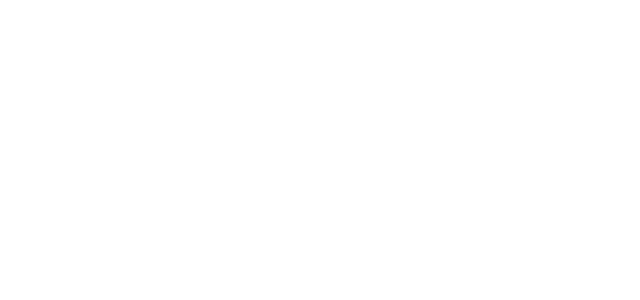
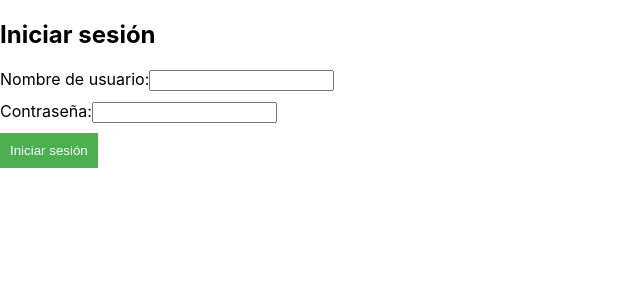
Before and after one commit to joseignacio-ing-agricola/prototipo_qr_pdf_react, a React (Create React App) app: page /login in a window 1280 px wide. Before the commit this address had no page. Shown: the top 300 px of the page, without its empty margins (0-640 px from the left). Built offline with nearby package versions, Linux system fonts and the light colour scheme.

Commit message:
SE agrego el oaut menu login

```diff
--- a/src/AdminPage.js
+++ b/src/AdminPage.js
@@ -1,25 +1,32 @@
-import {  Link } from 'react-router-dom';
+// AdminPage.js
+import React from 'react';
+import { Link, Navigate } from 'react-router-dom';
+import { useAuth } from './AuthContext';
 
 const AdminPage = () => {
+  const { isLoggedIn } = useAuth();
+
+  if (!isLoggedIn) {
+    // Si el usuario no ha iniciado sesión, redirige al componente de inicio de sesión
+    return <Navigate to="/login" />;
+  }
+
   return (
-    <div>
-
-        <nav>
+    <div className="admin-container">
+      <nav className="vertical-menu">
         <ul>
           <li>
             <Link to="/qrcode">Generar QR</Link>
           </li>
           <li>
-              <Link to="/pdf">Ver PDF(Carta)</Link>
+            <Link to="/pdf">Ver PDF (Carta)</Link>
           </li>
           <li>
             <Link to="/adminpage">Ver adminpage</Link>
           </li>
-            <li>
-              <Link to="/SelectPFD">Ver select</Link>
-            </li>
         </ul>
       </nav>
+      {/* ... contenido de AdminPage ... */}
 
     </div>
   );
--- a/src/App.js
+++ b/src/App.js
@@ -8,10 +8,21 @@
 import PDFPage from './PDFPage';
 import AdminPage from './AdminPage';
 import SelectPFD from './SelectPFD';
+import LoginPage from './LoginPage';  // Importa el componente de inicio de sesión
+import { AuthProvider } from './AuthContext';  // Importa el proveedor de contexto de autenticación
 
 const Header = () => (
   <header>
+    <div className="header-content">
+      <img
+        src="/ruta/de/la/imagen.jpg"
+        alt="Descripción de la imagen"
+        className="header-image"
+      />
       <h1>Tu Aplicación</h1>
+
+    </div>
+
   </header>
 );
 
@@ -24,6 +35,7 @@
 const App = () => {
   return (
     <Router>
+      <AuthProvider>  {/* Envuelve tu aplicación con el proveedor de contexto de autenticación */}
         <Suspense fallback={<div>Loading...</div>}>
           <div className="container">
             <Routes>
@@ -61,10 +73,14 @@
                   </>
                 }
               />
+              <Route
+                path="/login"  // Agrega una ruta para el componente de inicio de sesión
+                element={<LoginPage />}
+              />
             </Routes>
-
           </div>
         </Suspense>
+      </AuthProvider>
     </Router>
   );
 };
--- /dev/null
+++ b/src/AuthContext.js
@@ -0,0 +1,27 @@
+// AuthContext.js
+import React, { createContext, useContext, useState } from 'react';
+
+const AuthContext = createContext();
+
+export const AuthProvider = ({ children }) => {
+  const [isLoggedIn, setIsLoggedIn] = useState(false);
+
+  const login = () => {
+    // Implementa la lógica de inicio de sesión según tus necesidades
+    setIsLoggedIn(true);
+  };
+
+  const logout = () => {
+    setIsLoggedIn(false);
+  };
+
+  return (
+    <AuthContext.Provider value={{ isLoggedIn, login, logout }}>
+      {children}
+    </AuthContext.Provider>
+  );
+};
+
+export const useAuth = () => {
+  return useContext(AuthContext);
+};
--- /dev/null
+++ b/src/LoginPage.js
@@ -0,0 +1,67 @@
+// LoginPage.js
+import React, { useState } from 'react';
+import { useAuth } from './AuthContext';
+import { useNavigate } from 'react-router-dom';
+
+const LoginPage = () => {
+  const { login } = useAuth();
+  const [username, setUsername] = useState('');
+  const [password, setPassword] = useState('');
+  const [error, setError] = useState('');
+  const navigate = useNavigate();
+
+  const handleLogin = async (event) => {
+    event.preventDefault();
+
+    try {
+      const response = await fakeAuthService(username, password);
+
+      if (response.success) {
+        // Autenticación exitosa, llama al método de inicio de sesión del contexto de autenticación
+        login();
+
+        // Redirige a la página adminpage
+        navigate('/adminpage');
+      } else {
+        setError('Credenciales incorrectas. Por favor, inténtalo de nuevo.');
+      }
+    } catch (error) {
+      setError('Error al intentar iniciar sesión. Por favor, inténtalo de nuevo.');
+    }
+  };
+
+  const fakeAuthService = (user, pass) => {
+    return new Promise((resolve, reject) => {
+      // Verifica si las credenciales son correctas (este es un ejemplo muy básico)
+      if (user === 'admin' && pass === 'password') {
+        resolve({ success: true });
+      } else {
+        resolve({ success: false });
+      }
+    });
+  };
+
+  return (
+    <div>
+      <h2>Iniciar sesión</h2>
+      <form onSubmit={handleLogin}>
+        <label>
+          Nombre de usuario:
+          <input type="text" value={username} onChange={(e) => setUsername(e.target.value)} />
+        </label>
+        <br />
+        <label>
+          Contraseña:
+          <input type="password" value={password} onChange={(e) => setPassword(e.target.value)} />
+        </label>
+        <br />
+        <button type="submit">
+          Iniciar sesión
+        </button>
+        {error && <p style={{ color: 'red' }}>{error}</p>}
+      </form>
+    </div>
+  );
+};
+
+export default LoginPage;
--- a/src/QRCodePage.js
+++ b/src/QRCodePage.js
@@ -3,7 +3,7 @@
 import QRCode from 'qrcode.react';
 
 const QRCodePage = () => {
-  const catalogUrl = 'http://localhost:3002/pdf';
+  const catalogUrl = 'http://localhost:3000/pdf';
 
   return (
     <div className="QRCodePage">
```
Also changed, not shown: src/BasicMenu.js (added), 2 other files (tests, documents, lock files or other folders). Lines whose indentation alone changed are shown as unchanged.
